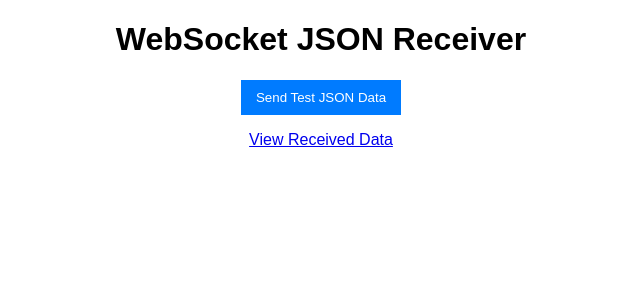
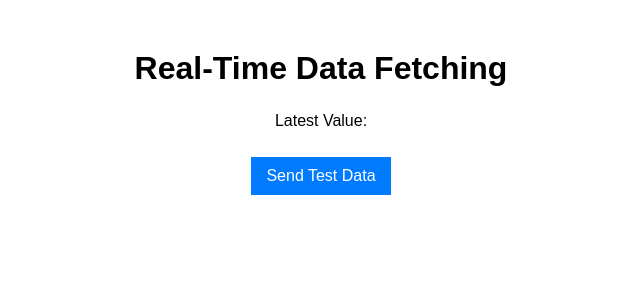
Before and after one commit to oasb16/green-house-optimizer, a Flask app: page / in a window 1280 px wide. Shown: the top 300 px of the page, without its empty margins (319-959 px from the left). Run offline with Flask 3, Linux system fonts and the light colour scheme; some libraries are stand-ins or nearby versions.

Commit message:
Initial v1

```diff
--- a/app.py
+++ b/app.py
@@ -1,51 +1,50 @@
 import os
 import logging
-from threading import Lock
-from flask import Flask, render_template
-from flask_socketio import SocketIO, emit
+import requests
+from flask import Flask, render_template, request, jsonify
 
-# Configure logging
+# Logging setup
 logging.basicConfig(level=logging.INFO)
 logger = logging.getLogger(__name__)
 
 # Flask app setup
 app = Flask(__name__)
-app.config.from_pyfile('config.py')
+app.config["SECRET_KEY"] = os.getenv("SECRET_KEY", "supersecretkey")
 
-socketio = SocketIO(app, cors_allowed_origins="*")  # Allow cross-origin WebSocket connections
+# External API IP address to fetch data
+EXTERNAL_API = "http://10.0.0.0:72:80"  # Replace with the actual API address
 
-data_store = []
-data_lock = Lock()
-
-@app.route('/')
+@app.route("/")
 def index():
+    """Render the main HTML page."""
     return render_template("index.html")
 
-@app.route('/data')
-def display_data():
-    """Displays the received JSON data in an HTML table."""
-    with data_lock:
-        data_list = list(enumerate(data_store))
-    return render_template("/templates/data.html", data=data_list)
+@app.route("/get-data", methods=["GET"])
+def get_data():
+    """Fetches data from the external IP address and returns it."""
+    try:
+        response = requests.get(EXTERNAL_API, timeout=5)  # Fetch data from external API
+        response.raise_for_status()  # Raise an error for bad responses (4xx, 5xx)
+        data = response.json()
+        logger.info(f"✅ Data fetched: {data}")
+        return jsonify({"value": data.get("value", "No data received")}), 200
+    except requests.exceptions.RequestException as e:
+        logger.error(f"❌ Error fetching data: {e}")
+        return jsonify({"status": "error", "message": "Failed to fetch data"}), 500
 
-@socketio.on('connect')
-def handle_connect():
-    logger.info("Client connected: %s", request.sid)
-    emit('response', {'message': 'Connected to server'})
+@app.route("/post-data", methods=["POST"])
+def post_data():
+    """Handles sending data to an external API for future use."""
+    try:
+        payload = request.json
+        response = requests.post(EXTERNAL_API, json=payload, timeout=5)
+        response.raise_for_status()
+        return jsonify({"status": "success", "response": response.text}), 200
+    except requests.exceptions.RequestException as e:
+        logger.error(f"❌ Error posting data: {e}")
+        return jsonify({"status": "error", "message": str(e)}), 500
 
-@socketio.on('disconnect')
-def handle_disconnect():
-    logger.info("Client disconnected: %s", request.sid)
-
-@socketio.on('json_data')
-def handle_json_data(json_payload):
-    """Handles incoming JSON data from WebSocket."""
-    logger.info("Received JSON data: %s", json_payload)
-    with data_lock:
-        data_store.append(json_payload)
-    emit('response', {'message': 'Data received'}, broadcast=False)
-
-if __name__ == '__main__':
-    port = int(os.environ.get('PORT', 5000))
-    logger.info("Starting Flask WebSocket app on port %d", port)
-    socketio.run(app, host='0.0.0.0', port=port)
+if __name__ == "__main__":
+    port = int(os.environ.get("PORT", 5000))
+    logger.info(f"🚀 Starting Flask app on port {port}")
+    app.run(host="0.0.0.0", port=port)
--- a/requirements.txt
+++ b/requirements.txt
@@ -1,4 +1,2 @@
 Flask
-Flask-SocketIO
-eventlet
 gunicorn
--- a/static/script.js
+++ b/static/script.js
@@ -1,16 +1,30 @@
 document.addEventListener("DOMContentLoaded", function () {
-    var socket = io.connect("ws://your-websocket-server-ip:your-port");
+    function fetchData() {
+        fetch("/get-data")
+            .then(response => response.json())
+            .then(data => {
+                console.log("🔄 Updating UI with new value:", data.value);
+                document.getElementById("liveData").textContent = data.value;
+            })
+            .catch(error => console.error("❌ Fetch error:", error));
+    }
 
-    socket.on("connect", function () {
-        console.log("Connected to WebSocket server.");
+    // Fetch new data every 2 seconds
+    setInterval(fetchData, 2000);
+
+    document.getElementById("sendData").addEventListener("click", function () {
+        let sampleData = { value: "Hello, Flask REST API!" };
+
+        fetch("/post-data", {
+            method: "POST",
+            headers: { "Content-Type": "application/json" },
+            body: JSON.stringify(sampleData)
+        })
+        .then(response => response.json())
+        .then(data => console.log("📩 Data posted successfully:", data))
+        .catch(error => console.error("❌ Error posting data:", error));
     });
 
-    socket.on("response", function (data) {
-        console.log("Server response:", data);
-    });
-
-    document.getElementById("sendData").addEventListener("click", function () {
-        let sampleData = { message: "Hello, WebSocket!" };
-        socket.emit("json_data", sampleData);
-    });
+    // Initial fetch
+    fetchData();
 });
--- a/static/style.css
+++ b/static/style.css
@@ -1,6 +1,7 @@
 body {
     font-family: Arial, sans-serif;
     text-align: center;
+    margin-top: 50px;
 }
 
 button {
@@ -9,4 +10,16 @@
     color: white;
     border: none;
     cursor: pointer;
+    font-size: 16px;
+    margin-top: 10px;
 }
+
+button:hover {
+    background-color: #0056b3;
+}
+
+#liveData {
+    font-size: 20px;
+    font-weight: bold;
+    color: green;
+}
--- a/templates/index.html
+++ b/templates/index.html
@@ -3,14 +3,13 @@
 <head>
     <meta charset="UTF-8">
     <meta name="viewport" content="width=device-width, initial-scale=1.0">
-    <title>Flask WebSocket App</title>
-    <script src="https://cdnjs.cloudflare.com/ajax/libs/socket.io/4.4.1/socket.io.js"></script>
+    <title>Real-Time Data Fetching</title>
     <script src="{{ url_for('static', filename='script.js') }}"></script>
     <link rel="stylesheet" href="{{ url_for('static', filename='style.css') }}">
 </head>
 <body>
-    <h1>WebSocket JSON Receiver</h1>
-    <button id="sendData">Send Test JSON Data</button>
-    <p><a href="{{ url_for('display_data') }}">View Received Data</a></p>
+    <h1>Real-Time Data Fetching</h1>
+    <p>Latest Value: <span id="liveData">Waiting for data...</span></p>
+    <button id="sendData">Send Test Data</button>
 </body>
 </html>
```
